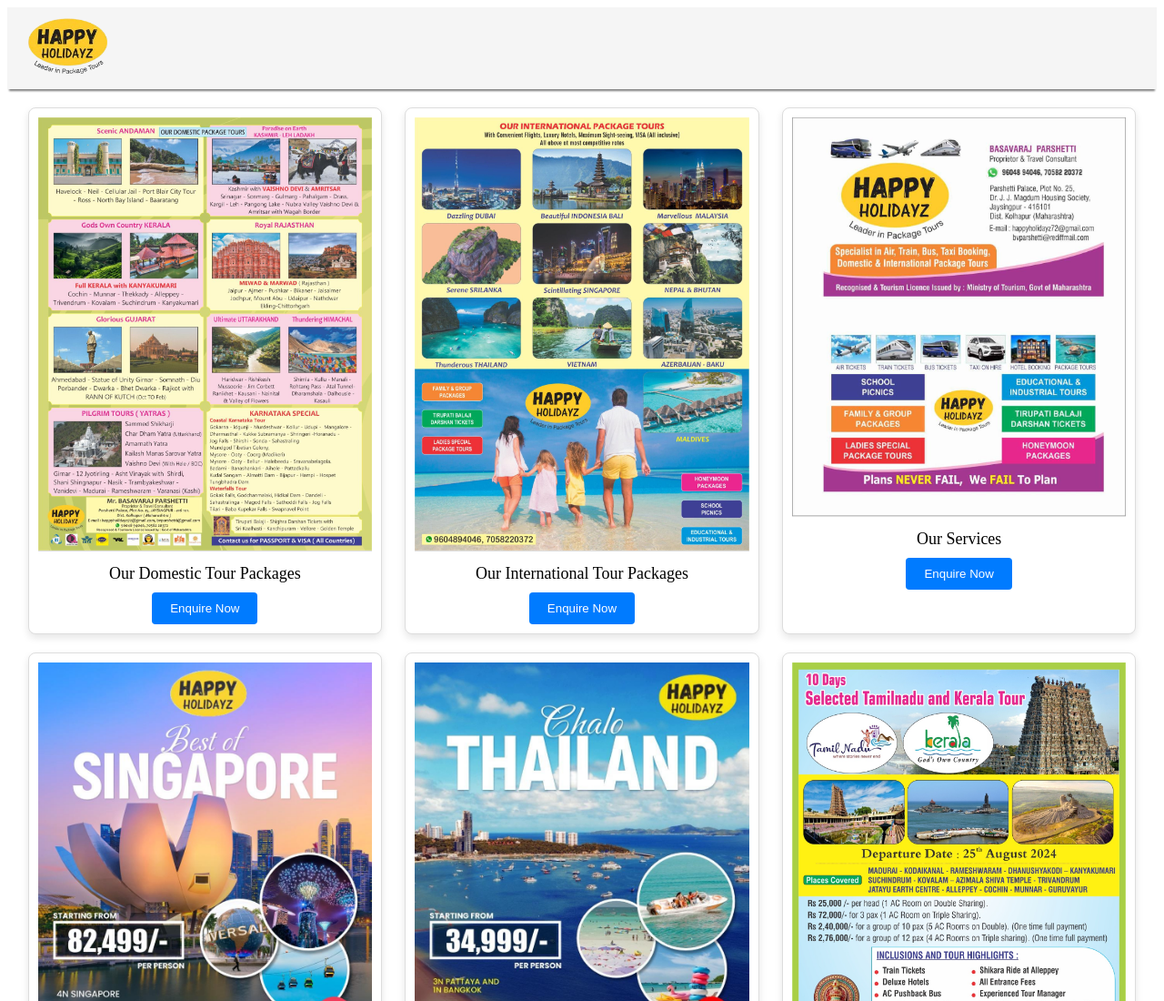
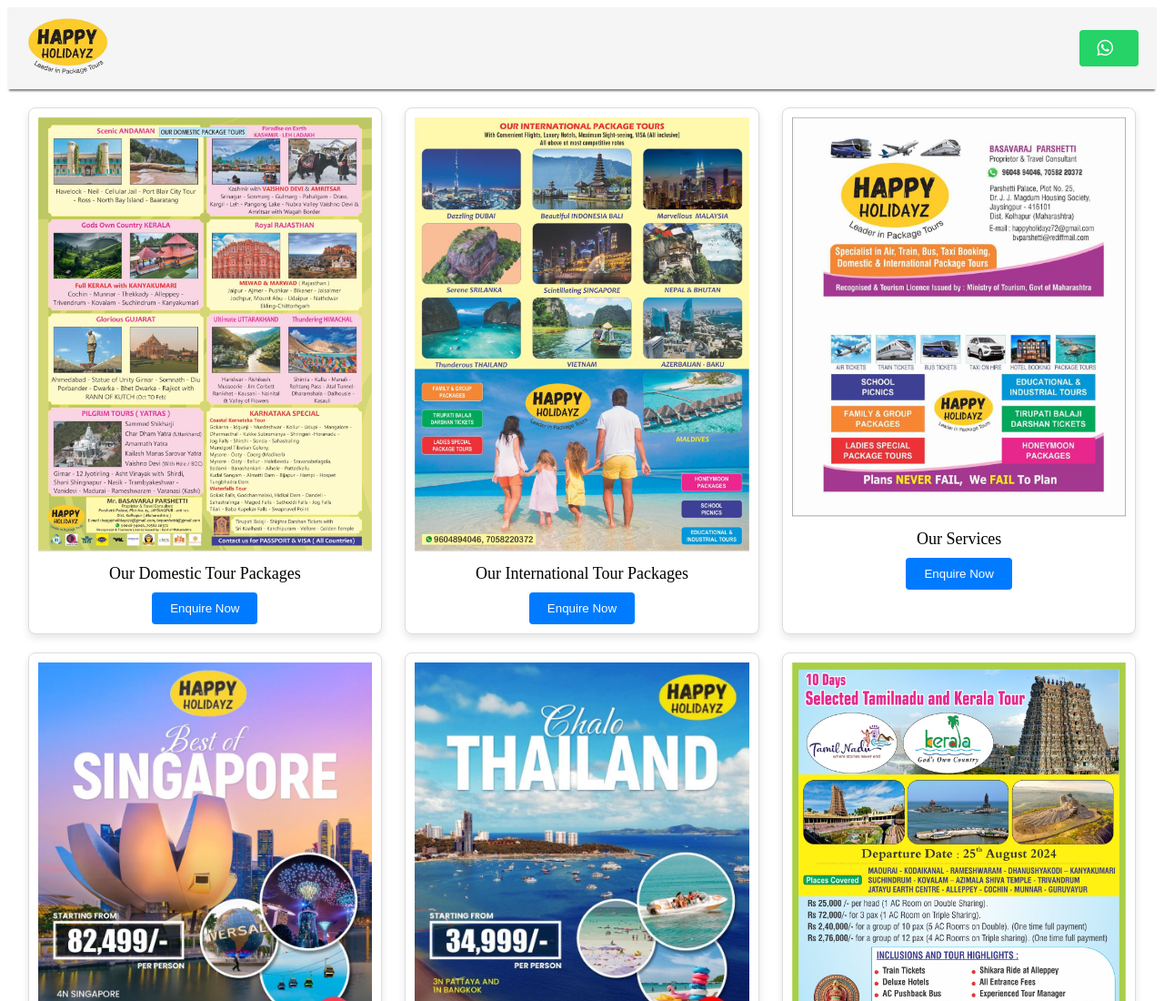
Before and after one commit to pratikparshetti/happyholidayz, a plain HTML site: page index.html in a window 1280 px wide. Shown: the top 1100 px of the page at 91% size. Drawn offline with Linux system fonts and the light colour scheme.

Commit message:
HH-3: Add whatsApp icon at navbar which opens whatsapp with message (#3)

```diff
--- a/index.html
+++ b/index.html
@@ -3,14 +3,20 @@
 <head>
     <meta charset="UTF-8">
     <meta name="viewport" content="width=device-width, initial-scale=1.0">
-    <title>Navbar with Logo</title>
+    <title>Happy Holidayz</title>
     <link rel="stylesheet" href="styles.css">
+	<link rel="stylesheet" href="https://cdnjs.cloudflare.com/ajax/libs/font-awesome/6.0.0-beta3/css/all.min.css">
 </head>
 <body>
     <nav class="navbar">
         <div class="logo">
             <img src="logo.png" alt="Happy Holidayz" />
         </div>
+
+		<!-- WhatsApp Button -->
+        <a href="https://wa.me/917058220372?text=Hello, I would like to enquire about the travel packages." target="_blank" class="whatsapp-btn">
+            <i class="fab fa-whatsapp"></i>
+        </a>
     </nav>
 
 	 <section class="cards-container">
--- a/styles.css
+++ b/styles.css
@@ -72,29 +72,24 @@
     }
 }
 
-
-/* WhatsApp Button Styling */
-.whatsapp-button button {
+/* WhatsApp button styling */
+.whatsapp-btn {
+    display: flex;
+    align-items: center;
     background-color: #25D366;
     color: white;
-    font-size: 18px;
-    border: none;
-    border-radius: 5px;
-    padding: 15px 30px;
-    cursor: pointer;
+    padding: 10px 20px;
+    border-radius: 4px;
+    text-decoration: none;
+    font-size: 16px;
     transition: background-color 0.3s ease;
-    margin-top: 20px;
 }
 
-.whatsapp-button button:hover {
-    background-color: #1ebe57;
+.whatsapp-btn i {
+    margin-right: 8px;
+    font-size: 20px;
 }
 
-/* Responsive Design: For smaller screens (less than 768px) */
-@media screen and (max-width: 768px) {
-    .whatsapp-button button {
-        width: 100%;
-        padding: 15px;
-        font-size: 16px;
-    }
+.whatsapp-btn:hover {
+    background-color: #20b858;
 }
```
